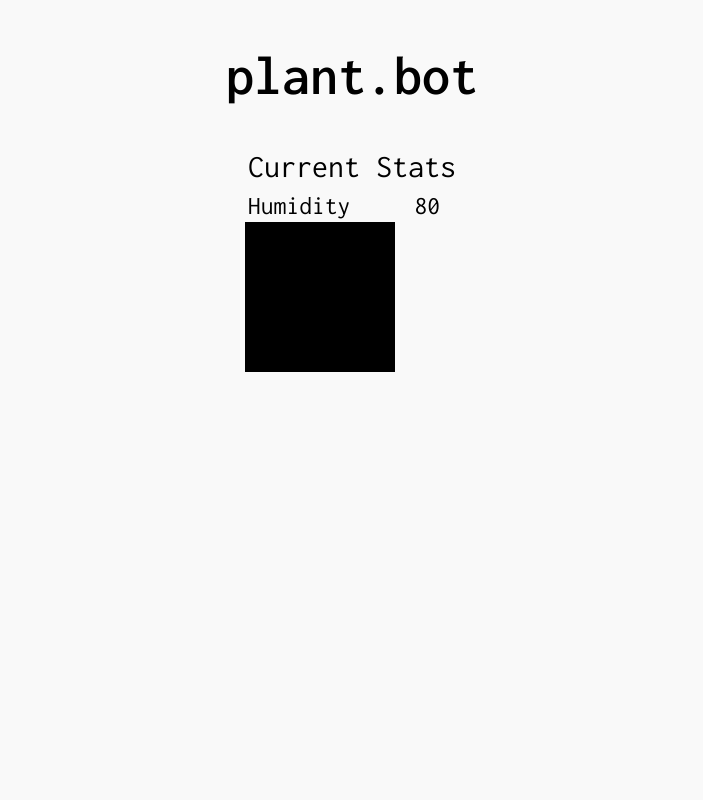
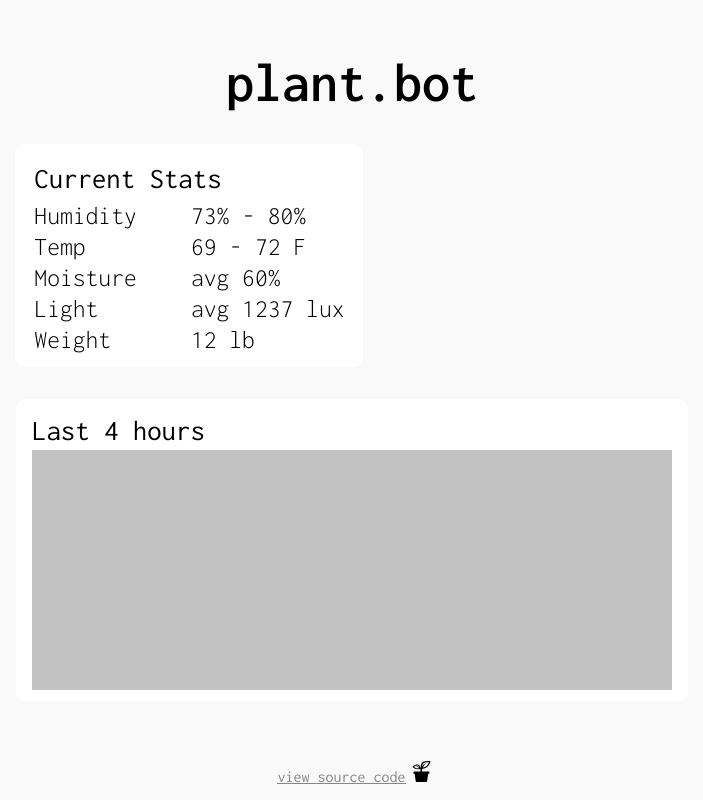
Before and after one commit to plant-bot/front-end, a React (Create React App) app in the folder plant-bot/: page / in a window 1280 px wide. Shown: the whole page, without its empty margins (288-991 px from the left). Built offline with nearby package versions, Linux system fonts and the light colour scheme.

Commit message:
Setup model and html structure

```diff
--- a/plant-bot/src/App.js
+++ b/plant-bot/src/App.js
@@ -2,6 +2,7 @@
 import React from "react"
 import PottedPlant from "./assets/img/PottedPlantSVG"
 import CurrentStats from "./assets/components/CurrentStats"
+import MonsteraPlant from "./assets/components/MonsteraPlant"
 
 import "./../src/index.css"
 
@@ -9,9 +10,25 @@ function App() {
   return (
     <div className="main">
       <h1>plant.bot</h1>
-      <div>
-        <CurrentStats humidity={80} />
-        <div id="temp-block" />
+      <div id="stats-model">
+        <CurrentStats
+          humidity={"73% - 80%"}
+          temp={"69 - 72 F"}
+          moisture={"avg 60%"}
+          light={"avg 1237 lux"}
+          weight={"12 lb"}
+        />
+        <div id="temp-block">
+          <MonsteraPlant />
+        </div>
+      </div>
+      <div id="graph-container" className="info-container">
+        <h2>Last 4 hours</h2>
+        <div id="temp-graph" />
+      </div>
+      <div id="footer">
+        <a href="https://github.com/plant-bot">view source code</a>
+        <PottedPlant className="icon"/>
       </div>
     </div>
   )
--- a/plant-bot/src/assets/components/CurrentStats.js
+++ b/plant-bot/src/assets/components/CurrentStats.js
@@ -2,10 +2,10 @@
 /* eslint-disable no-unused-vars */
 import React from "react"
 
-const CurrentStats = ({ humidity }) => {
+const CurrentStats = ({ humidity, temp, moisture, light, weight }) => {
 
   return <>
-    <table>
+    <table className="info-container">
       <thead>
         <tr>
           <th colSpan={2}><h2>Current Stats</h2></th>
@@ -13,8 +13,24 @@ const CurrentStats = ({ humidity }) => {
       </thead>
       <tbody>
         <tr>
-          <td>Humidity</td>
+          <td className="stat">Humidity</td>
           <td>{humidity}</td>
+        </tr>
+        <tr>
+          <td className="stat">Temp</td>
+          <td>{temp}</td>
+        </tr>
+        <tr>
+          <td className="stat">Moisture</td>
+          <td>{moisture}</td>
+        </tr>
+        <tr>
+          <td className="stat">Light</td>
+          <td>{light}</td>
+        </tr>
+        <tr>
+          <td className="stat">Weight</td>
+          <td>{weight}</td>
         </tr>
       </tbody>
     </table>
--- /dev/null
+++ b/plant-bot/src/assets/components/MonsteraPlant.js
@@ -0,0 +1,21 @@
+/* eslint-disable no-unused-vars */
+import React from "react"
+
+const MonsteraPlant = () => {
+  const modelRef = React.useRef()
+
+  return (
+    <model-viewer
+      className="model-viewer"
+      src="./monsteraHealthy.glb"
+      alt="a plant"
+      ar
+      auto-rotate
+      ref={(ref) => {
+        modelRef.current = ref
+      }}
+    />
+  )
+}
+
+export default MonsteraPlant
--- a/plant-bot/src/index.css
+++ b/plant-bot/src/index.css
@@ -1,3 +1,13 @@
+/* global */
+.main {
+  display: flex;
+  position: static;
+  justify-content: flex-start;
+  align-items: center;
+  flex-direction: column;
+  font-family: 'Inconsolata', monospace;
+}
+
 body {
   background-color: #F9F9F9;
 }
@@ -5,37 +15,90 @@ body {
 h1 {
   font-weight: bolder;
   font-size: 3.5em;
+  margin: 0.8em 0 0 0;
 }
 
 h2 {
   font-weight: 500;
-  font-size: 2em;
+  font-size: 1.8em;
   margin: 5px 0 5px 0;
 }
 
 td {
-  font-weight: 400;
+  font-weight: 300;
   font-size: 1.6em;
 }
 
-.main {
+.info-container {
+  border-radius: 10px;
+  padding: 0.7em 1em 0.7em 1em;
+}
+
+/* second row */
+#stats-model {
   display: flex;
-  position: static;
-  justify-content: center;
+  flex-direction: row;
+  justify-content: space-around;
   align-items: center;
-  flex-direction: column;
-  font-family: 'Inconsolata', monospace;
+  width: calc(42em + 3vw);
+  padding: 4vh 0 4vh 0;
+}
+
+table {
+  background-color: white;
+  text-align: left;
+}
+
+.stat {
+  padding-right: 2em;
+}
+
+model-viewer {
+  height: 500px;
+  width: 700px;
+  position: absolute;
+  overflow: overlay;
+  left: -16em;
+  top: -11em;
+  z-index: 0;
 }
 
 #temp-block {
   height: 150px;
-  width: 150px;
-  background-color: black;
+  width: 18em;
+  position: relative;
 }
 
+/* third row */
+#graph-container {
+  background-color: white;
+  z-index: 1;
+}
+
+#temp-graph {
+  width: 40em;
+  height: 15em;
+  background-color: rgb(194, 194, 194);
+}
+
+/* other */
 .icon {
-  width: 40px;
+  width: 21px;
   position: relative;
-  left: 150px;
-  top: -65px;
+  left: 5px;
 }
+
+a {
+  color: rgb(134, 134, 134);
+}
+
+a:hover {
+  color: black;
+}
+
+#footer {
+  text-decoration: underline;
+  color: black;
+  position: fixed;
+  bottom: 15px;
+}
```
Also changed, not shown: 1 other file (tests, documents, lock files or other folders).
